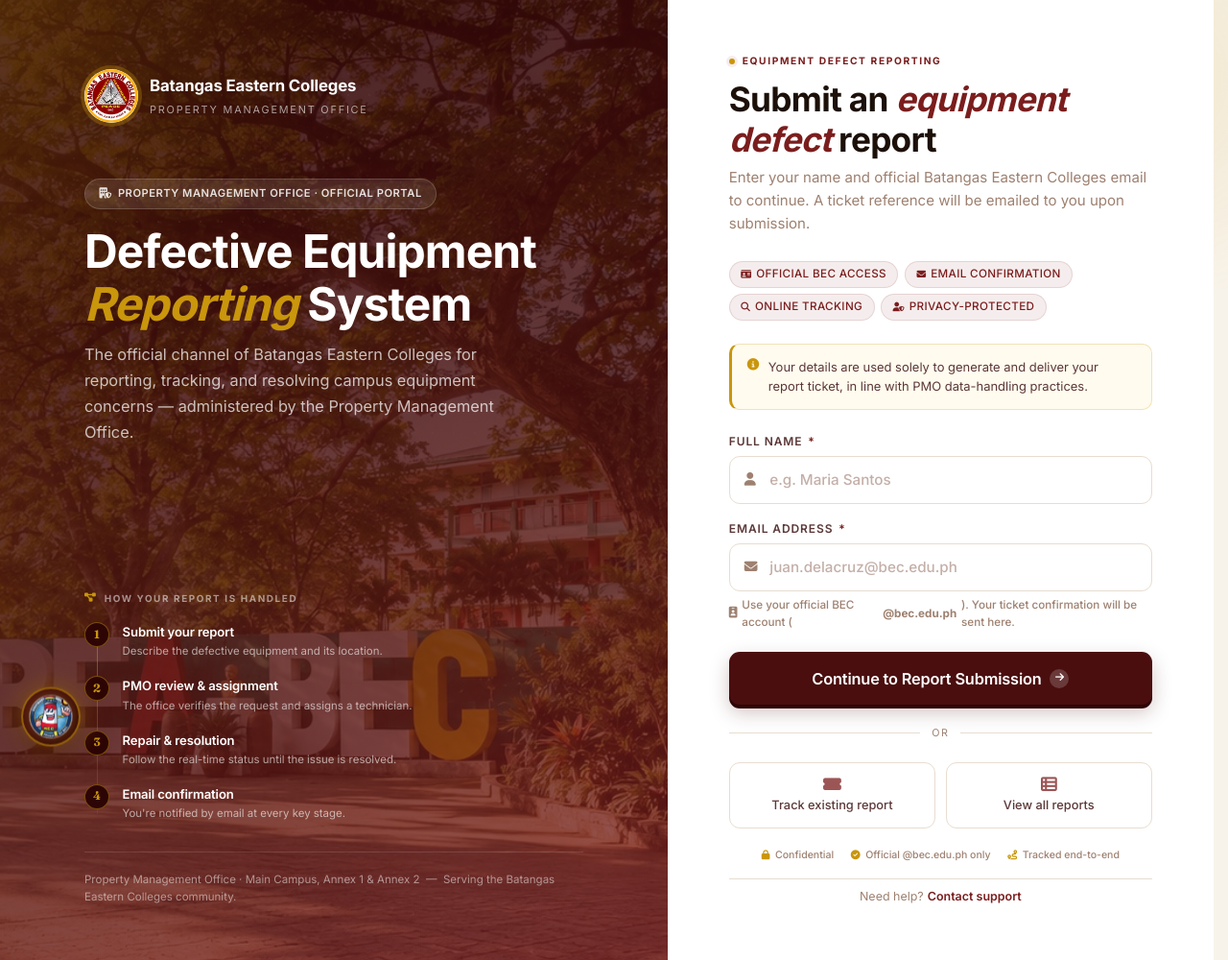
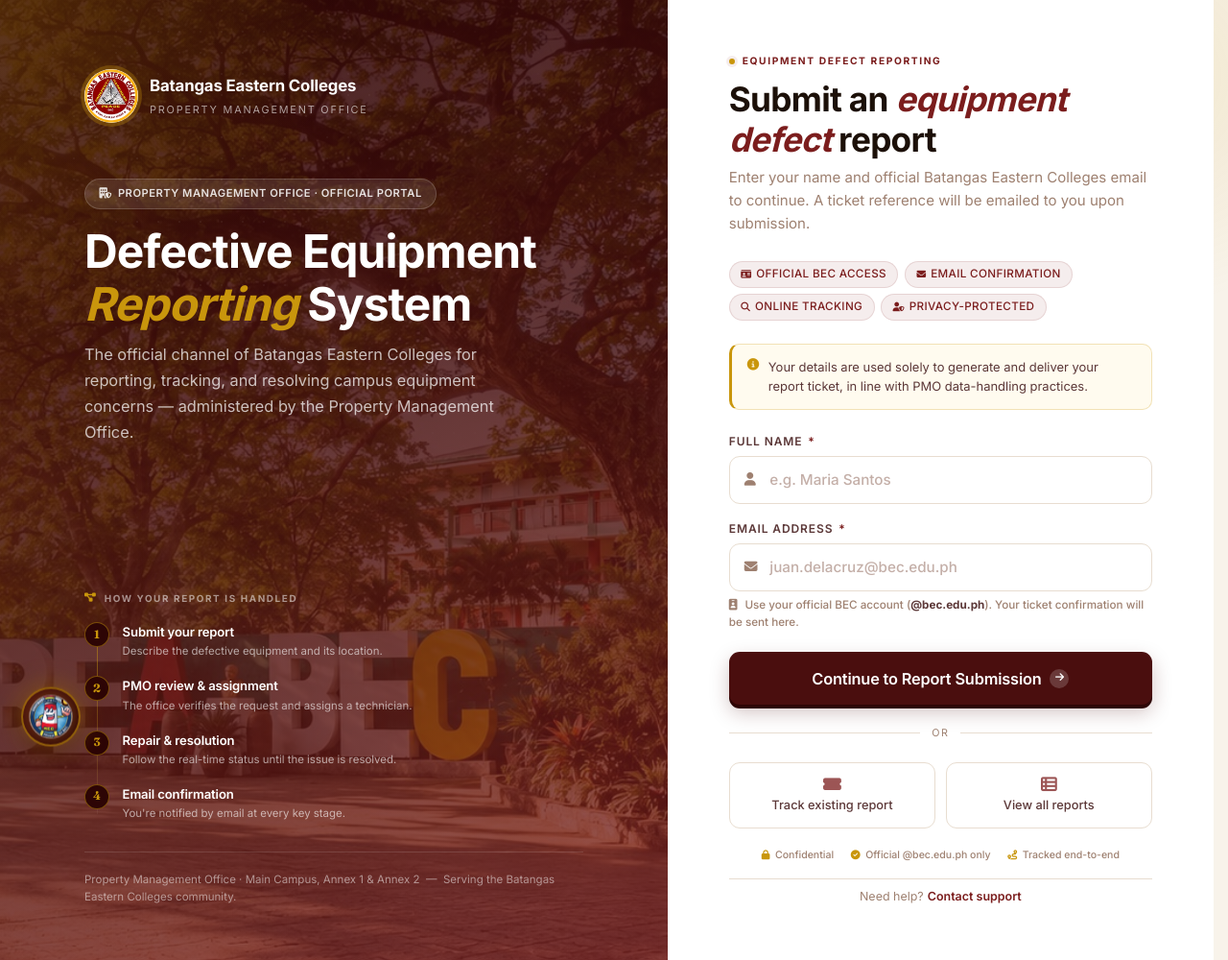
Before and after one commit to Jhandyie/-WEB-BASED-DEFECTIVE-EQUIPMENT-REPORTING-MANAGEMENT-SYSTEM-FOR-BATANGAS-EASTERN-COLLEGES, a PHP site: page /student_index.php in a window 1280 px wide. Shown: the whole page at 96% size. Run offline with PHP 8.4, Linux system fonts and the light colour scheme; some libraries are stand-ins or nearby versions.

Commit message:
Reporter gate: field hints flow as one line (flex was splitting text around the @bec.edu.ph emphasis)

```diff
--- a/student_index.php
+++ b/student_index.php
@@ -220,7 +220,9 @@
 }
 .fi:focus { border-color: var(--maroon); box-shadow: 0 0 0 3.5px rgba(123,29,29,.09); }
 .fi::placeholder { color: #C4AFA8; font-size: .95rem; }
-.fi-hint { font-size: .68rem; color: var(--ink3); margin-top: .28rem; display: flex; align-items: center; gap: .3rem; }
+.fi-hint { font-size: .68rem; color: var(--ink3); margin-top: .28rem; display: block; line-height: 1.55; }
+.fi-hint i { margin-right: .3rem; }
+.fi-hint strong { color: var(--ink2); white-space: nowrap; }
 .alert {
   padding: .7rem .9rem; border-radius: 10px; font-size: .78rem; line-height: 1.5;
   margin-bottom: 1.1rem; display: flex; align-items: flex-start; gap: .5rem;
```
